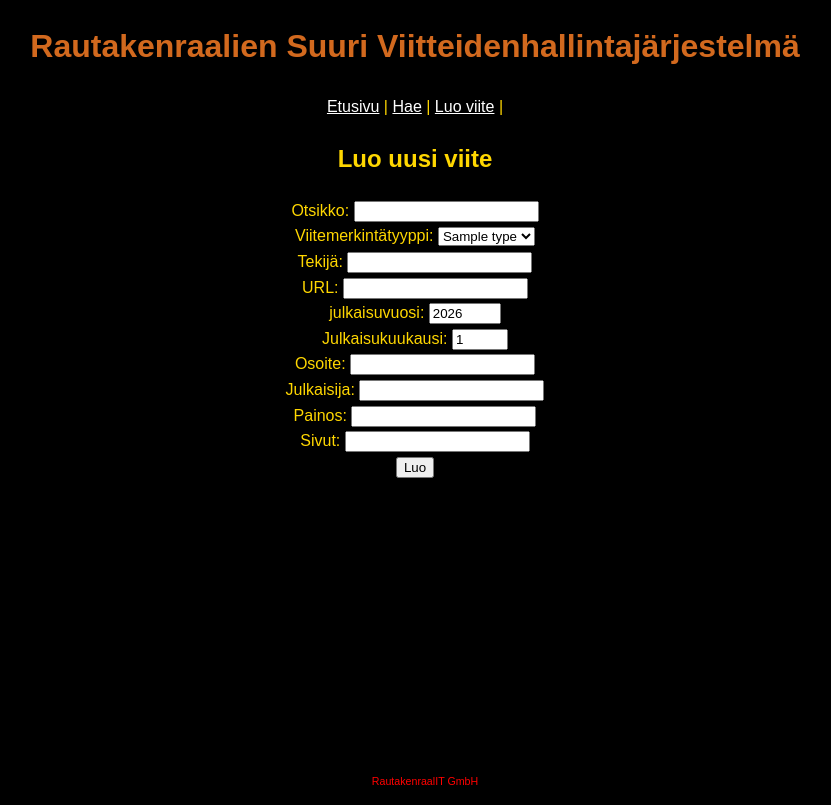
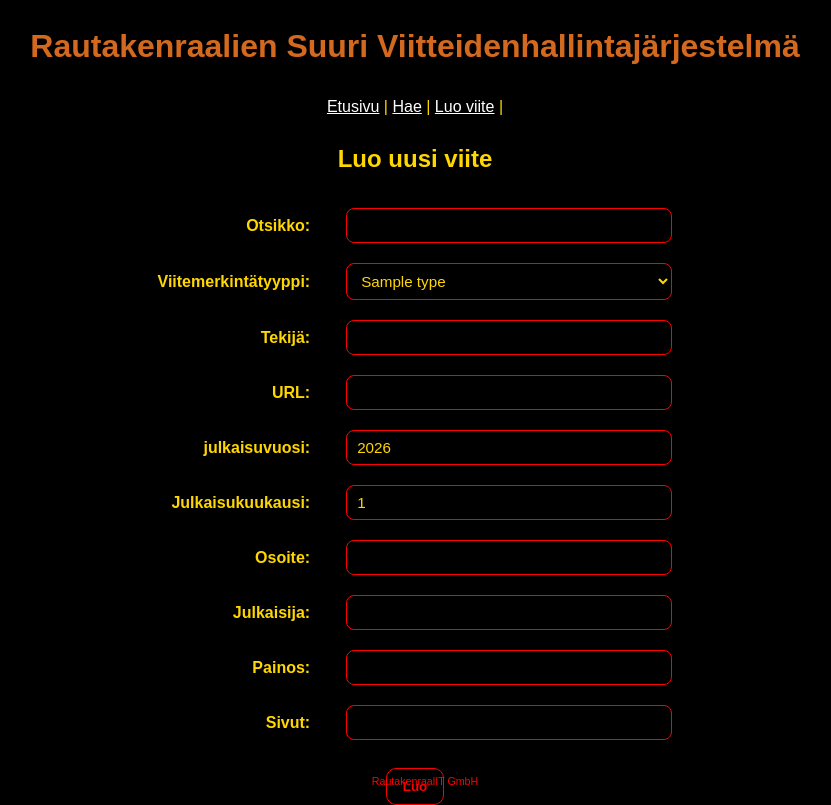
Before and after one commit to hugoakerlund/ohtu-miniprojekti, a Flask app: page /new_citation in a window 1280 px wide. Shown: the whole page, without its empty margins (225-1056 px from the left). Run offline with Flask 3, Linux system fonts and the light colour scheme; tables that the repository leaves empty hold one stand-in row (values such as "Sample post"); some web fonts are replaced.

Commit message:
Create a table for creating citations

```diff
--- a/src/static/style.css
+++ b/src/static/style.css
@@ -40,3 +40,61 @@ footer {
   text-align: center;
   color: green;
 }
+
+.table {
+  margin: auto;
+}
+
+.button {
+  color: red ;
+  background: #000000;
+  border: 1px solid red;
+  padding: 10px 16px;
+  border-radius: 10px;
+  font-weight: 600;
+  cursor: pointer;
+}
+
+.button:hover {
+  filter: brightness(5.0);
+}
+
+.form-table {
+  max-width: 760;
+  margin: 18px auto;
+  padding: 18px;
+  border-radius: 10px;
+  box-sizing: border-box;
+  border-collapse: collapse;
+}
+
+.form-table .input,
+.form-table .select {
+  width: 100%;
+  max-width: 420px;
+  padding: 8px 10px;
+  border: 1px solid red;
+  border-radius: 8px;
+  font-size: 0.95rem;
+  box-sizing: border-box;
+  background: #000000;
+  color: gold;
+}
+
+.form-table td {
+  vertical-align: middle;
+  padding: 10px 12px;
+}
+
+.form-table td.label {
+  width: 35%;
+  text-align: right;
+  padding-right: 24px;
+  font-weight: 600;
+  white-space: nowrap;
+}
+
+.form-table td.control {
+  width: 65%;
+  text-align: left;
+}
--- a/src/templates/new_citation.html
+++ b/src/templates/new_citation.html
@@ -9,45 +9,88 @@ Luo uusi viite
 <h2>Luo uusi viite</h2>
 
 <form action="/create_citation" method="post">
-  <label for="title">Otsikko:</label>
-  <input type="text" name="title">
-  <br>
-    <label for="type">Viitemerkintätyyppi:</label>
-      <select id="type"  name="type">
+  <table class="form-table">
+
+    <tr>
+      <td class="label"><label for="title">Otsikko:</label></td>
+      <td class="control">
+        <input class="input" type="text" name="title">
+      </td>
+    </tr>
+
+    <tr>
+      <td class="label"><label for="type">Viitemerkintätyyppi:</label></td>
+      <td class="control">
+        <select class="select" id="type" name="type">
           {% for type in entry_types %}
             <option value="{{ type }}">
             {{ type }}
             </option>
           {% endfor %}
         </select>
-  <br>
-  <label for="author">Tekijä:</label>
-  <input type="text" name="author">
-  <br>
-  <label for="howpublished">URL:</label>
-  <input type="text" name="howpublished">
-  <br>
-  <label for="year">julkaisuvuosi:</label>
-  <input type="number" min="0" max="2099" step="1" value="2026" name="year" />
-  <br>
-  <label for="month">Julkaisukuukausi:</label>
-  <input type="number" min="1" max="12" step="1" value="1" name="month" />
-  <br>
-  <label for="address">Osoite:</label>
-  <input type="text" name="address">
-  <br>
-  <label for="publisher">Julkaisija:</label>
-  <input type="text" name="publisher">
-  <br>
-  <label for="edition">Painos:</label>
-  <input type="text" name="edition">
-  <br>
-  <label for="pages">Sivut:</label>
-  <input type="text" name="pages">
-  <br>
-  <button type="submit">
-    Luo
-  </button>
+      </td>
+    </tr>
+
+    <tr>
+      <td class="label"><label for="author">Tekijä:</label></td>
+      <td class="control">
+        <input class="input" type="text" name="author">
+      </td>
+    </tr>
+
+    <tr>
+      <td class="label"><label for="howpublished">URL:</label></td>
+      <td class="control">
+        <input class="input" type="text" name="howpublished">
+      </td>
+    </tr>
+
+    <tr>
+      <td class="label"> <label for="year">julkaisuvuosi:</label></td>
+      <td class="control">
+        <input class="input" type="number" min="0" max="2099" step="1" value="2026" name="year" />
+      </td>
+    </tr>
+
+    <tr>
+      <td class="label"><label for="month">Julkaisukuukausi:</label></td>
+      <td class="control">
+        <input class="input" type="number" min="1" max="12" step="1" value="1" name="month" />
+      </td>
+    </tr>
+
+    <tr>
+      <td class="label"><label for="">Osoite:</label></td>
+      <td class="control">
+        <input class="input" type="text" name="address">
+      </td>
+    </tr>
+
+    <tr>
+      <td class="label"><label for="">Julkaisija:</label></td>
+      <td class="control">
+        <input class="input" type="text" name="publisher">
+      </td>
+    </tr>
+
+    <tr>
+      <td class="label"><label for="">Painos:</label></td>
+      <td class="control">
+        <input class="input" type="text" name="edition">
+      </td>
+    </tr>
+
+    <tr>
+      <td class="label"><label for="">Sivut:</label></td>
+      <td class="control">
+        <input class="input" type="text" name="pages">
+      </td>
+    </tr>
+
+  </table>
+
+  <button class="button" type="submit">Luo</button>
+
 </form>
 
 {% endblock %}
```
Lines whose indentation alone changed are shown as unchanged.
